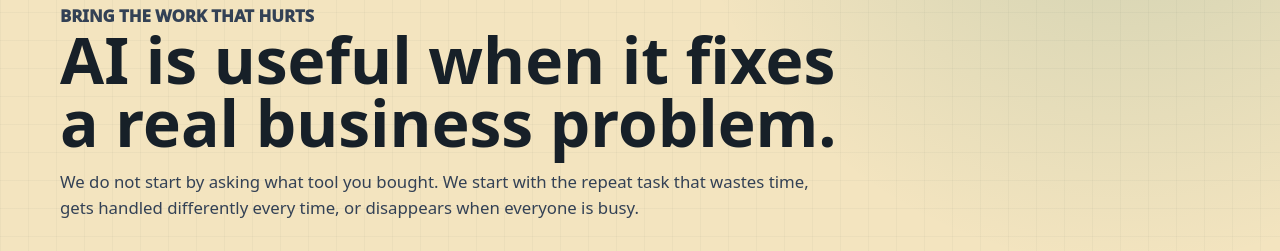
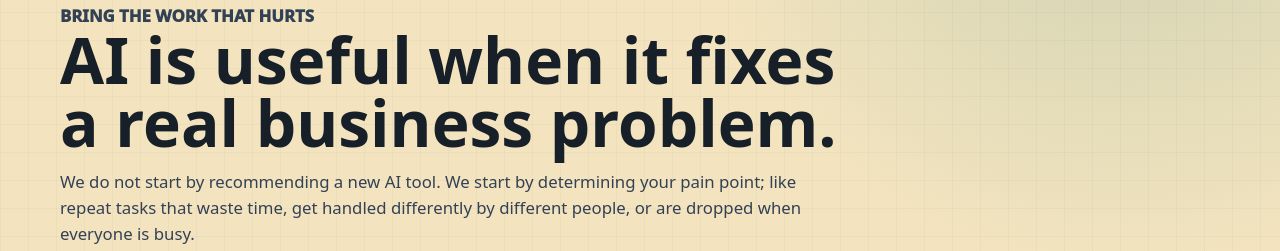
Before and after one commit to AILean-ops/usefulopsai, a website: page website/index.html in a window 1280 px wide. Shown: the part 1248-1499 px from the top of the page. Drawn offline with Linux system fonts and the light colour scheme.

Commit message:
Refine UsefulOps pain point copy

```diff
--- a/website/index.html
+++ b/website/index.html
@@ -616,7 +616,7 @@
           <div class="section-head">
             <p class="eyebrow">Bring the work that hurts</p>
             <h2>AI is useful when it fixes a real business problem.</h2>
-            <p>We do not start by asking what tool you bought. We start with the repeat task that wastes time, gets handled differently every time, or disappears when everyone is busy.</p>
+            <p>We do not start by recommending a new AI tool. We start by determining your pain point; like repeat tasks that waste time, get handled differently by different people, or are dropped when everyone is busy.</p>
           </div>
           <div class="job-board" aria-label="Common workflow repair orders">
             <article class="job-card">
```
